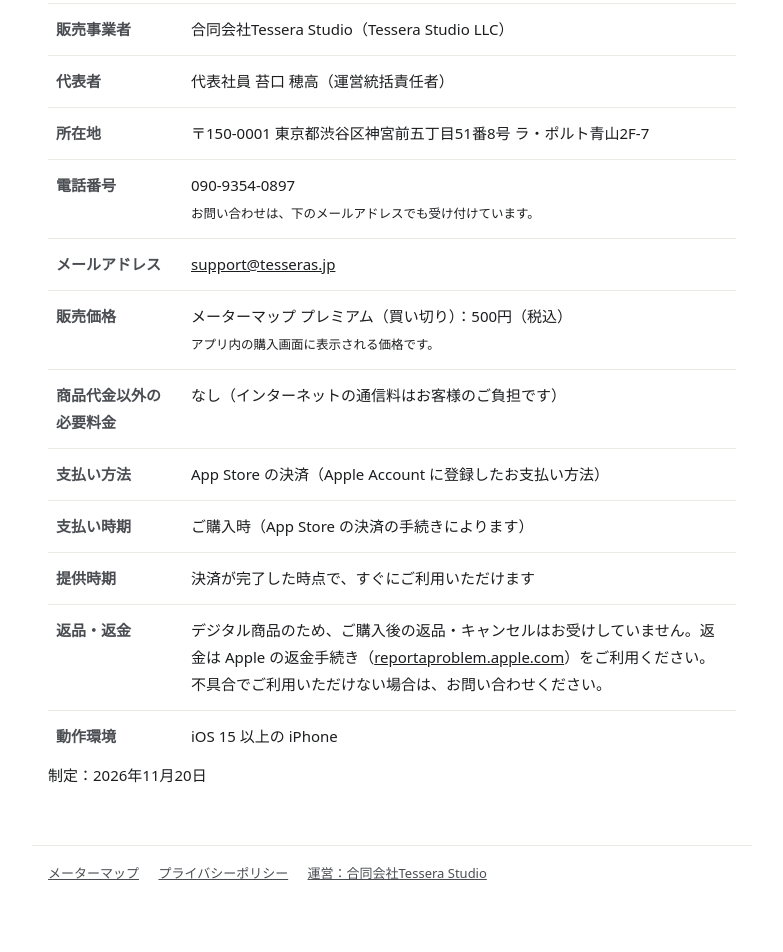
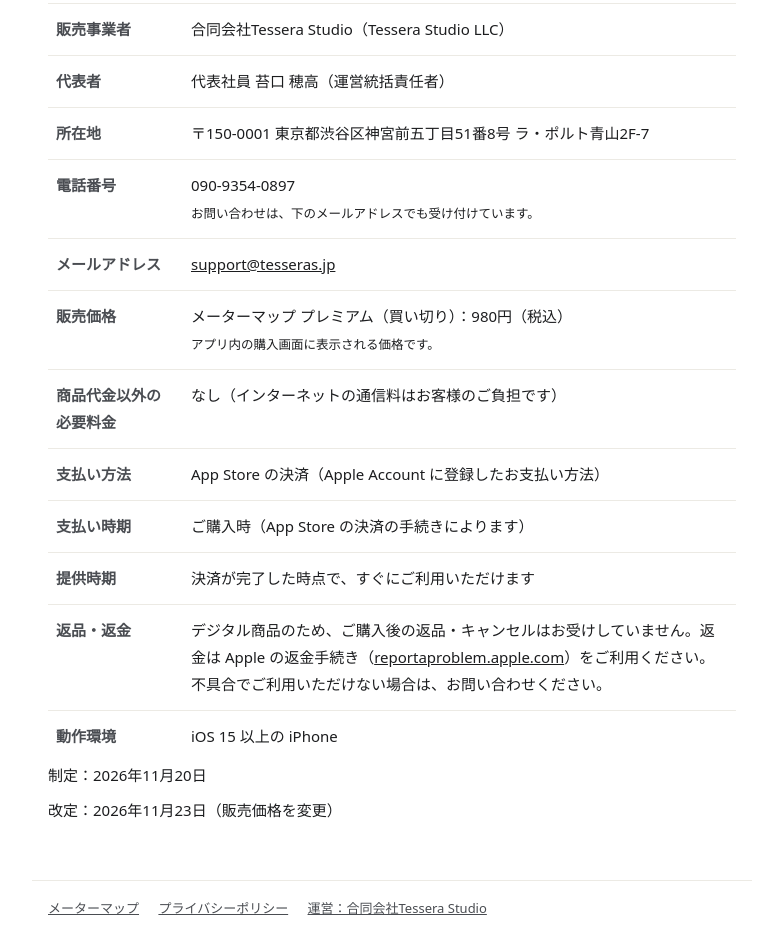
Before and after one commit to Tessera-Studio/tesseras-site, a plain HTML site: page legal.html in a window 1280 px wide. Shown: the part 161-1113 px from the top of the page, without its empty margins (248-1031 px from the left). Before the commit the page ends 1078 px from the top, so only its background shows below. Drawn offline with Linux system fonts and the light colour scheme.

Commit message:
メーターマップのプレミアムの価格を 980円 にする
- 特定商取引法に基づく表記の販売価格と、メーターマップのページ（2か所）を 500円 → 980円
- 表記に改定日を書く

Co-Authored-By: Claude Opus 5.5 <noreply@anthropic.com>
Claude-Session: https://claude.ai/code/session_017tmsz114oRHaDqtC5w946x

```diff
--- a/legal.html
+++ b/legal.html
@@ -21,7 +21,7 @@
   <tr><th>所在地</th><td>〒150-0001 東京都渋谷区神宮前五丁目51番8号 ラ・ポルト青山2F-7</td></tr>
   <tr><th>電話番号</th><td>090-9354-0897<br><small>お問い合わせは、下のメールアドレスでも受け付けています。</small></td></tr>
   <tr><th>メールアドレス</th><td><a href="mailto:support@tesseras.jp">support@tesseras.jp</a></td></tr>
-  <tr><th>販売価格</th><td>メーターマップ プレミアム（買い切り）：500円（税込）<br><small>アプリ内の購入画面に表示される価格です。</small></td></tr>
+  <tr><th>販売価格</th><td>メーターマップ プレミアム（買い切り）：980円（税込）<br><small>アプリ内の購入画面に表示される価格です。</small></td></tr>
   <tr><th>商品代金以外の必要料金</th><td>なし（インターネットの通信料はお客様のご負担です）</td></tr>
   <tr><th>支払い方法</th><td>App Store の決済（Apple Account に登録したお支払い方法）</td></tr>
   <tr><th>支払い時期</th><td>ご購入時（App Store の決済の手続きによります）</td></tr>
@@ -31,6 +31,7 @@
 </table>
 
 <p>制定：2026年11月20日</p>
+<p>改定：2026年11月23日（販売価格を変更）</p>
 </main>
 <footer>
   <a href="/metermap/">メーターマップ</a>
```
Also changed, not shown: metermap/index.html (+2 -2 lines).
